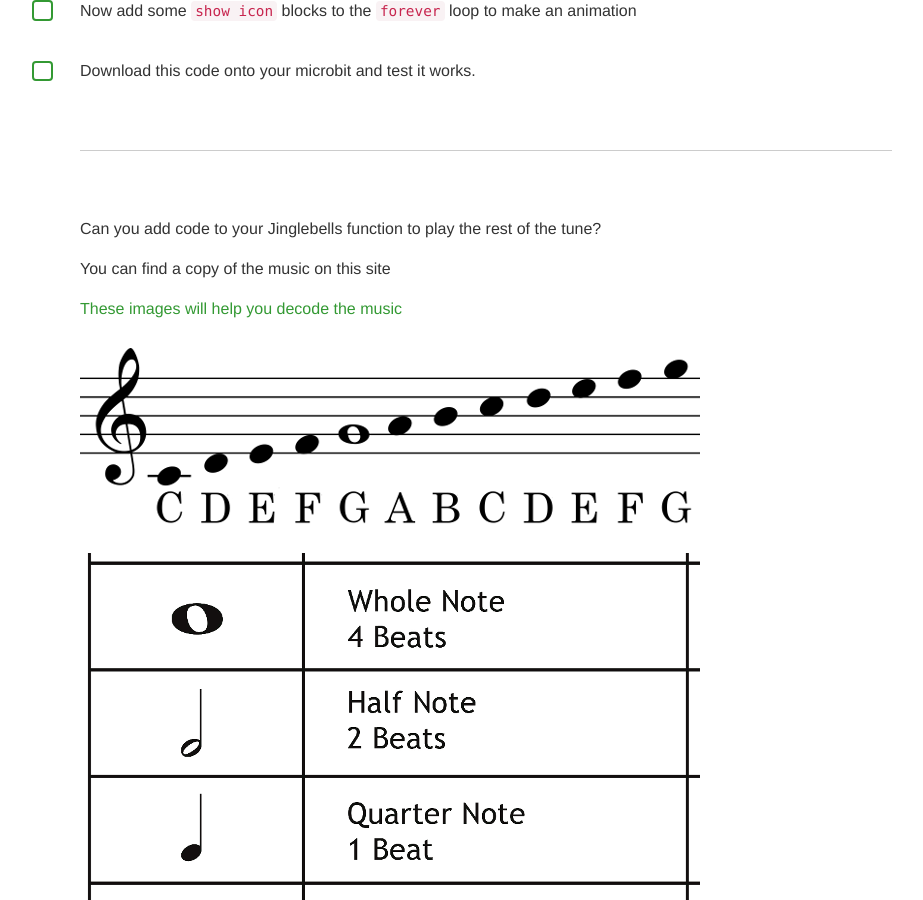
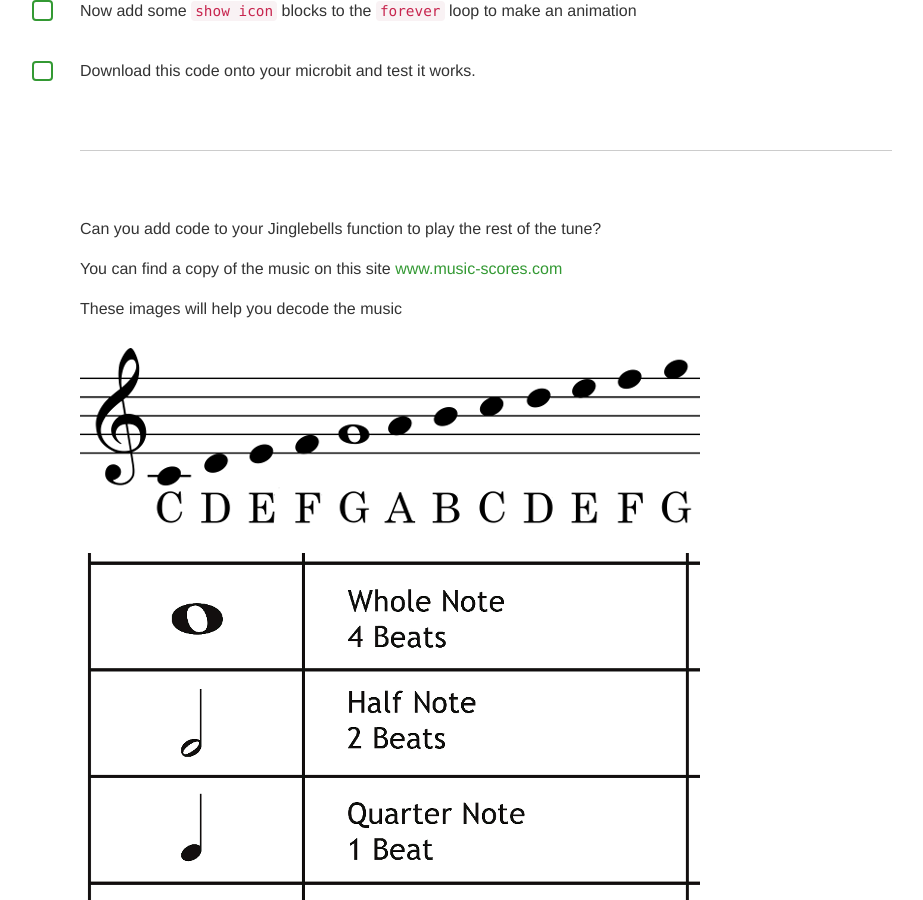
Before and after one commit to liverpoolcodeclub/liverpoolcodeclub.github.io, a Jekyll site: the page built from projects/santa-bot/index.html, in a window 1280 px wide and 900 px high, scrolled down 5742 px. Shown: the whole window, without its empty margins (154-1077 px from the left). Built offline with Jekyll 4.4.1, drawn with Linux system fonts in a browser that asks for light colours.

Commit message:
Added Santa bot project

```diff
--- a/projects/santa-bot/index.html
+++ b/projects/santa-bot/index.html
@@ -84,7 +84,7 @@ title: "Santa bot"
 <hr>
 <div class="project-steps__info">
     <p>Can you add code to your Jinglebells function to play the rest of the tune?</p>
-    <p>You can find a copy of the music on this site <a href="http://www.music-scores.com/midi.php?sheetmusic=Xmas_Jingle_Bells_very_easy_piano"></p>
+    <p>You can find a copy of the music on this site <a href="http://www.music-scores.com/midi.php?sheetmusic=Xmas_Jingle_Bells_very_easy_piano">www.music-scores.com</a></p>
     <p>These images will help you decode the music</p>
     <img src="step-12.png" width="620" height="297" alt="">
     <img src="step-13.png" width="620" height="297" alt="">
```
